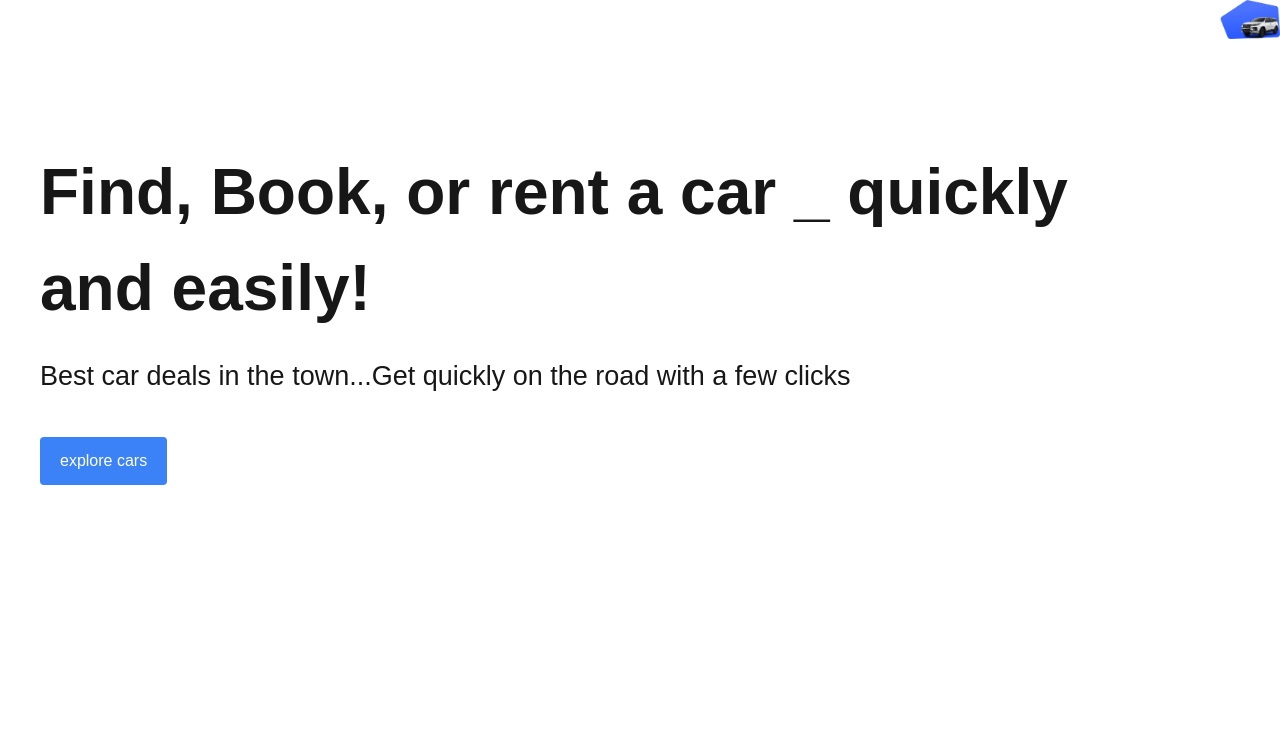
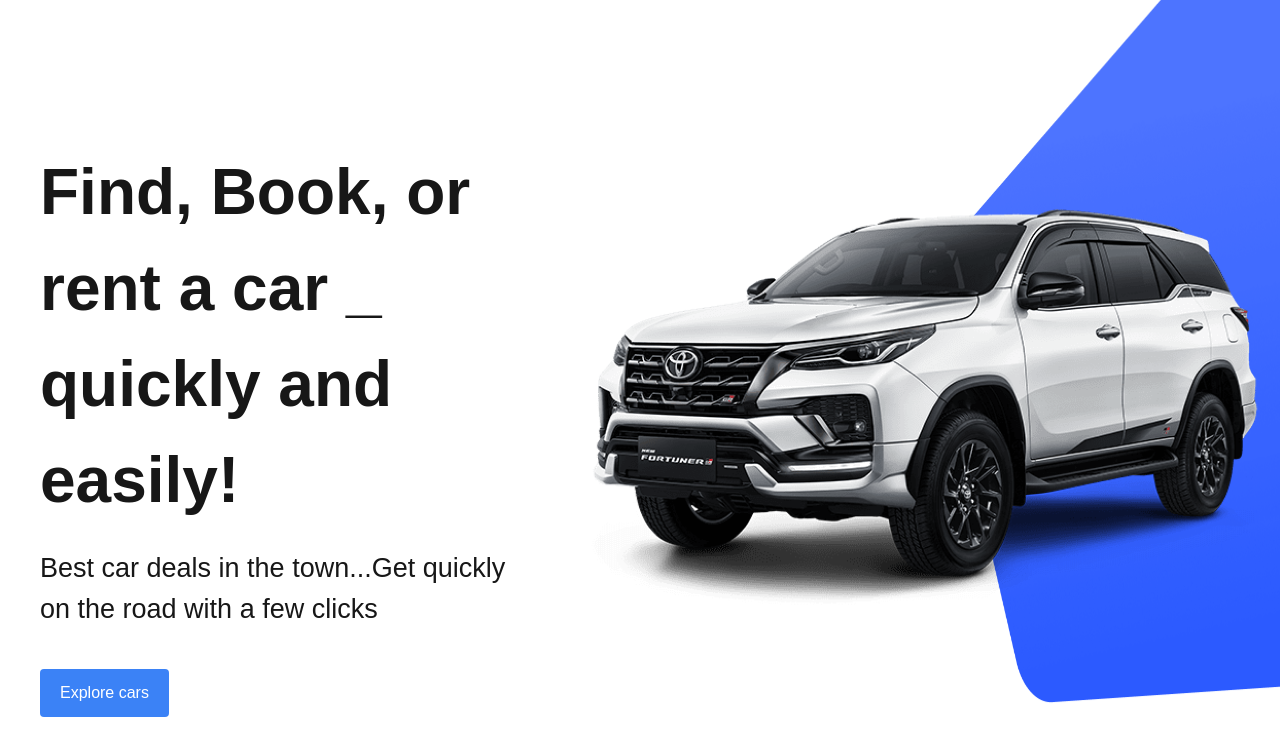
Before and after one commit to Muhammad-Ahmed94/GoWheels, a Next.js app: page / in a window 1280 px wide. Shown: the top 756 px of the page. Built offline with nearby package versions, Linux system fonts and the light colour scheme.

Commit message:
Hero section completed  - Main heading, main-subheading, button, hero image added

```diff
--- a/app/globals.css
+++ b/app/globals.css
@@ -26,6 +26,6 @@
   }
 }
 
-.hero-overlay {
-  background-image: url(/public/hero-bg.png);
+.hero__image-overlay {
+  @apply absolute xl:-top-24 xl:-right-1/2 -right-1/4 bg-hero-bg bg-repeat-round -z-10 w-full xl:h-screen h-[590px] overflow-hidden
 }
--- a/components/Hero.tsx
+++ b/components/Hero.tsx
@@ -20,28 +20,21 @@
         </p>
 
         <CustomButton
-          title="explore cars"
+          title="Explore cars"
           containerStyles="bg-blue-500 text-white rounded mt-10"
           handleClick={handleScroll}
         />
       </div>
 
-      <div>
-        <div className="relative">
+      <div className="xl:flex-[1.5] flex justify-end items-end w-full xl:h-screen">
+        <div className="xl:w-full w-[90%] xl:h-full h-[590px] relative ">
           <Image
             src="/hero.png"
-            alt="hero-image"
-            height={40}
-            width={40}
-            className="z-10 absolute bottom-0 right-0"
+            alt="hero-img"
+            fill
+            className="object-contain"
           />
-          <Image
-            src="/hero-bg.png"
-            alt="hero-overlay"
-            height={40}
-            width={60}
-            className="z-0"
-          />
+          <div className='hero__image-overlay' />
         </div>
       </div>
     </div>
--- a/tailwind.config.ts
+++ b/tailwind.config.ts
@@ -1,3 +1,4 @@
+import { url } from "inspector";
 import type { Config } from "tailwindcss";
 
 const config: Config = {
@@ -8,6 +9,9 @@
   ],
   theme: {
     extend: {
+      backgroundImage: {
+        'hero-bg': 'url(/hero-bg.png)'
+      },
       colors: {
         background: "var(--background)",
         foreground: "var(--foreground)",
```
